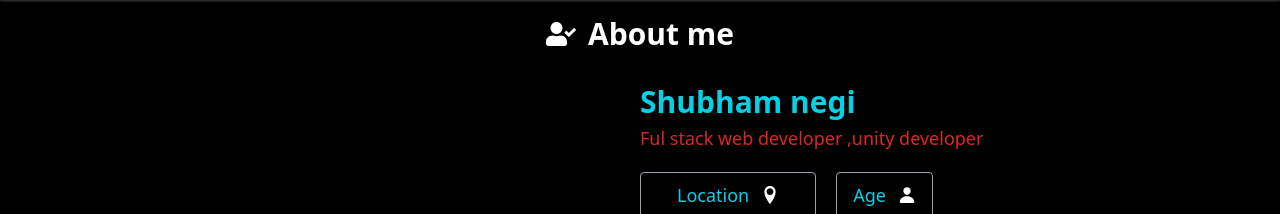
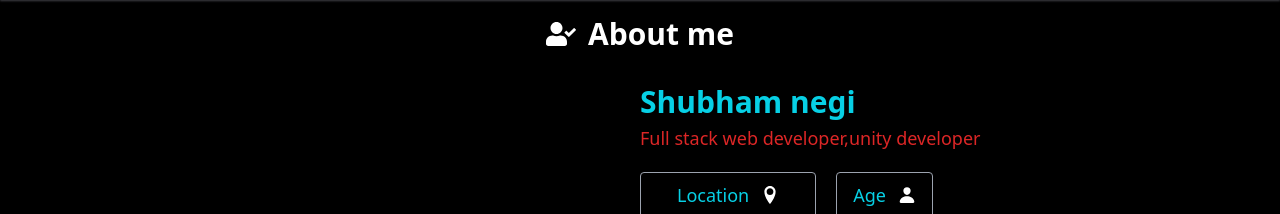
Before and after one commit to Shubham-negi/shubham-portfolioWebsite, a Next.js app: page / in a window 1280 px wide. Shown: the part 800-1014 px from the top of the page. Built offline with nearby package versions, Linux system fonts and the light colour scheme.

Commit message:
Spelling mistake fix
Spelling mistake fix

```diff
--- a/pages/index.js
+++ b/pages/index.js
@@ -76,7 +76,7 @@ const Home = () => {
           {/* Apps */}
           {/* <Apps /> */}
           {/* Testimonials */}
-          <Testimonials />
+          {/* <Testimonials /> */}
            {/* Send Mail */}
           <SendMail />
           {/* Footer */}
--- a/sections/about.jsx
+++ b/sections/about.jsx
@@ -74,7 +74,7 @@ const About = () => {
             </p>
             {/* Profil Name */}
             <p className='text-center md:text-left text-red-600 mt-1'>
-              Ful stack web developer ,unity developer
+              Full stack web developer,unity developer
             </p>
             {/* Location */}
             <div className='flex flex-wrap justify-center md:justify-normal gap-5'>
```
